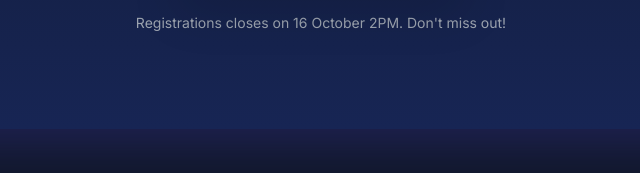
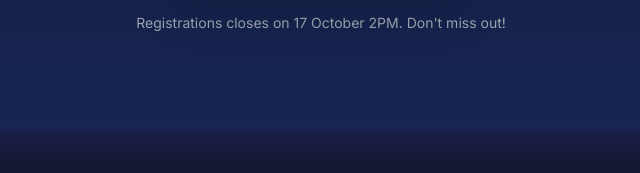
Before and after one commit to Nagatej07/Oct18, a plain HTML site: page index.html in a window 1280 px wide. Shown: the part 449-622 px from the top of the page, 319-959 px from the left. Drawn offline with nearby package versions, Linux system fonts and the light colour scheme.

Commit message:
Update index.html

```diff
--- a/index.html
+++ b/index.html
@@ -70,7 +70,7 @@
                     Secure Your Spot! (Oct 18th)
                 </a>
             </div>
-            <p class="mt-4 text-sm text-gray-400">Registrations closes on 16 October 2PM. Don't miss out!</p>
+            <p class="mt-4 text-sm text-gray-400">Registrations closes on 17 October 2PM. Don't miss out!</p>
         </div>
     </header>
 
```
